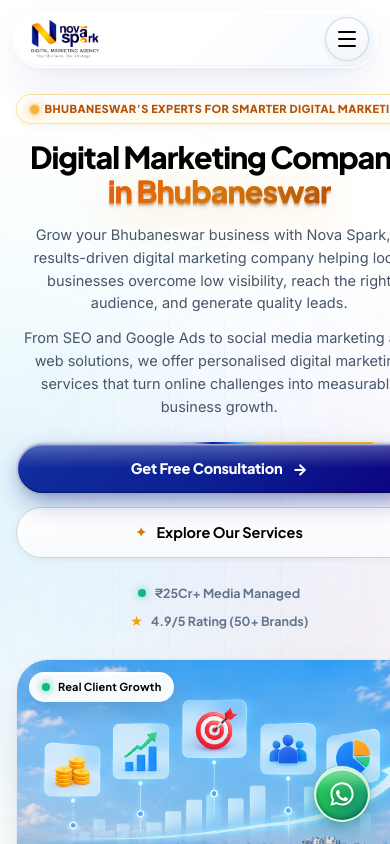
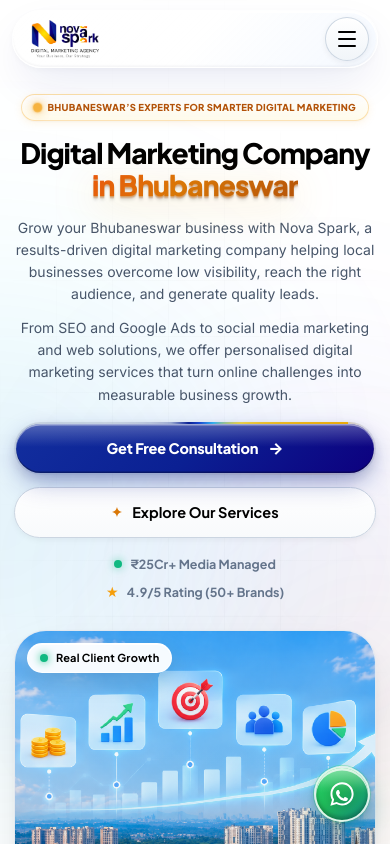
Before and after one commit to Pavanupadhyay27/NOVA, a Next.js app: page / in a window 390 px wide. Shown: the top 844 px of the page. Built offline with nearby package versions, Linux system fonts and the light colour scheme.

Commit message:
Fix hero section mobile centering and prevent badge horizontal overflow

```diff
--- a/src/app/_components/HeroSection.module.css
+++ b/src/app/_components/HeroSection.module.css
@@ -115,7 +115,7 @@
   align-items: center;
   gap: 7px;
   width: fit-content;
-  max-width: max-content;
+  max-width: 100%;
   padding: 5px 14px;
   border-radius: 9999px;
   background: linear-gradient(180deg, #FFFFFF 0%, #FFFBEB 100%);
@@ -132,7 +132,7 @@
   color: #B45309;
   transition: all 0.25s cubic-bezier(0.16, 1, 0.3, 1);
   user-select: none;
-  white-space: nowrap;
+  box-sizing: border-box;
 }
 
 .heroEyebrow:hover {
@@ -579,44 +579,74 @@
 }
 
 /* Responsive Breakpoints */
+/* Responsive Breakpoints */
 @media (max-width: 1024px) {
   .hero {
     height: auto;
     min-height: auto;
     padding-top: calc(var(--nav-height) + 36px);
     padding-bottom: 50px;
+    width: 100%;
+    overflow-x: hidden;
   }
 
   .inner {
     grid-template-columns: 1fr;
     gap: 36px;
     text-align: center;
+    width: 100%;
+    max-width: 100%;
+    box-sizing: border-box;
   }
 
   .content {
     align-items: center;
+    text-align: center;
+    width: 100%;
+    max-width: 100%;
+    margin: 0 auto;
     gap: 20px;
   }
 
+  .heroEyebrow {
+    margin: 0 auto;
+    text-align: center;
+    justify-content: center;
+    white-space: normal;
+    font-size: 10.5px;
+    line-height: 1.4;
+    max-width: 100%;
+  }
+
   .headline {
-    font-size: clamp(34px, 5vw, 48px) !important;
+    font-size: clamp(32px, 5vw, 46px) !important;
+    text-align: center;
+    width: 100%;
+    word-break: break-word;
+    overflow-wrap: break-word;
   }
 
   .sub {
     margin: 0 auto;
     max-width: 600px;
+    text-align: center;
+    width: 100%;
   }
 
   .actions {
     justify-content: center;
+    margin: 0 auto;
   }
 
   .trustStrip {
     justify-content: center;
+    margin: 0 auto;
   }
 
   .imageViewport {
     height: clamp(380px, 45vh, 480px);
+    margin: 0 auto;
+    width: 100%;
   }
 }
 
@@ -628,19 +658,30 @@
 
   .inner {
     gap: 28px;
+    padding: 0 14px;
   }
 
   .content {
     gap: 16px;
   }
 
+  .heroEyebrow {
+    font-size: 9.5px;
+    letter-spacing: 0.03em;
+    padding: 6px 12px;
+    line-height: 1.35;
+    text-align: center;
+    justify-content: center;
+    max-width: 100%;
+  }
+
   .headline {
-    font-size: clamp(28px, 7.8vw, 38px) !important;
-    line-height: 1.12;
+    font-size: clamp(26px, 7.2vw, 36px) !important;
+    line-height: 1.14;
   }
 
   .sub {
-    font-size: 14.5px;
+    font-size: 14px;
     line-height: 1.58;
   }
 
@@ -674,6 +715,7 @@
     flex-direction: column;
     gap: 8px;
     font-size: 12.5px;
+    align-items: center;
   }
 
   .trustSep {
@@ -702,11 +744,15 @@
 }
 
 @media (max-width: 380px) {
+  .heroEyebrow {
+    font-size: 9px;
+    padding: 5px 10px;
+  }
   .headline {
-    font-size: 26px !important;
+    font-size: 24px !important;
   }
   .sub {
-    font-size: 13.5px;
+    font-size: 13px;
   }
   .imageViewport {
     height: 240px;
```
